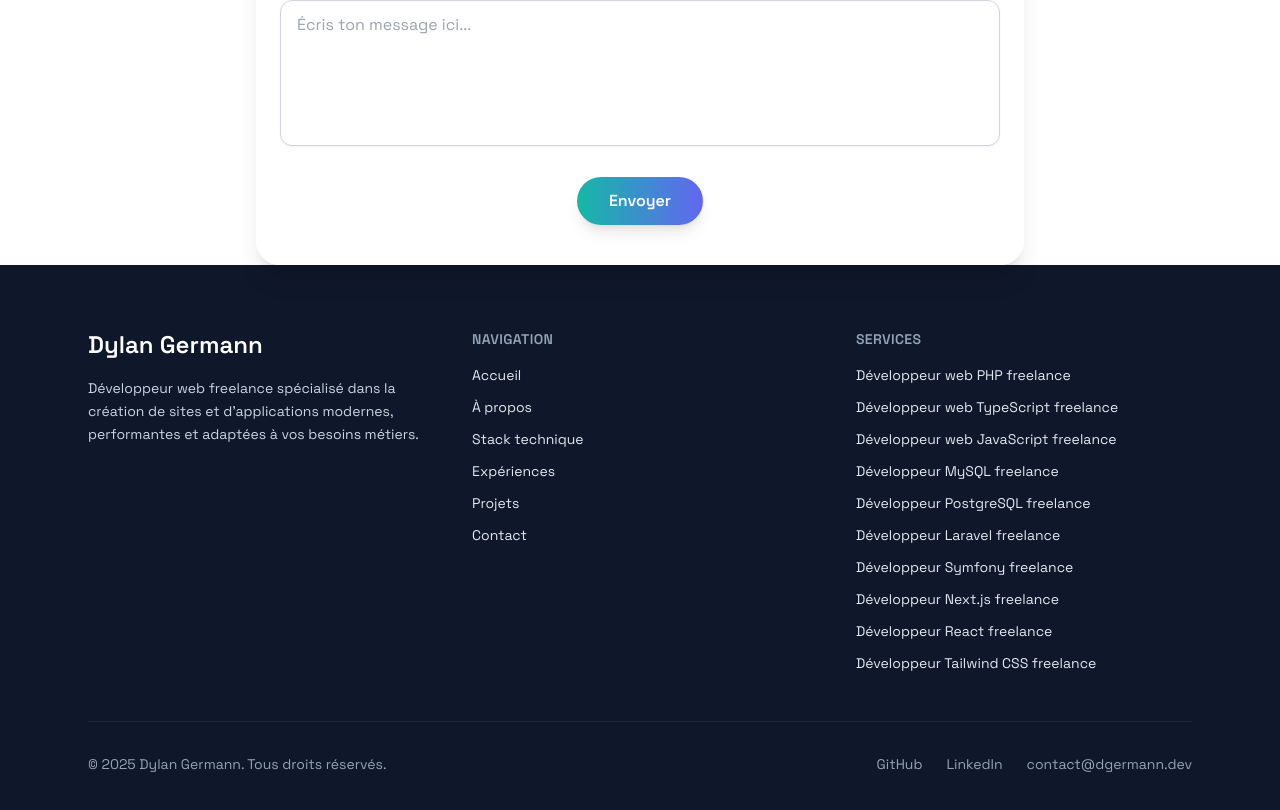
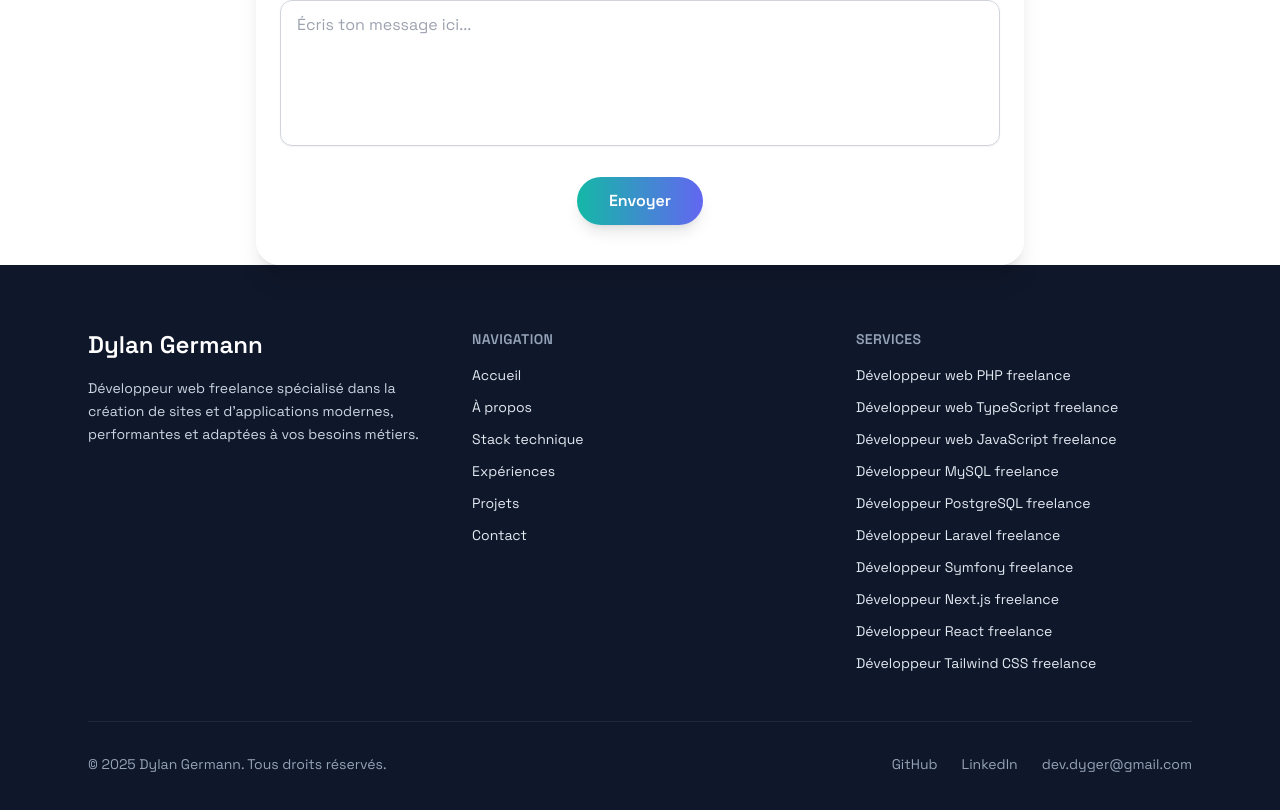
Before and after one commit to zVasO/portfolio-v2, a Next.js app: page / in a window 1280 px wide. Shown: the part 5490-6300 px from the top of the page. Built offline with nearby package versions, Linux system fonts and the light colour scheme.

Commit message:
Update Footer.tsx

```diff
--- a/components/section/Footer.tsx
+++ b/components/section/Footer.tsx
@@ -21,8 +21,8 @@ const socialLinks = [
     label: "LinkedIn",
   },
   {
-    href: "mailto:contact@dgermann.dev",
-    label: "contact@dgermann.dev",
+    href: "mailto:dev.dyger@gmail.com",
+    label: "dev.dyger@gmail.com",
   },
 ];
 
```
